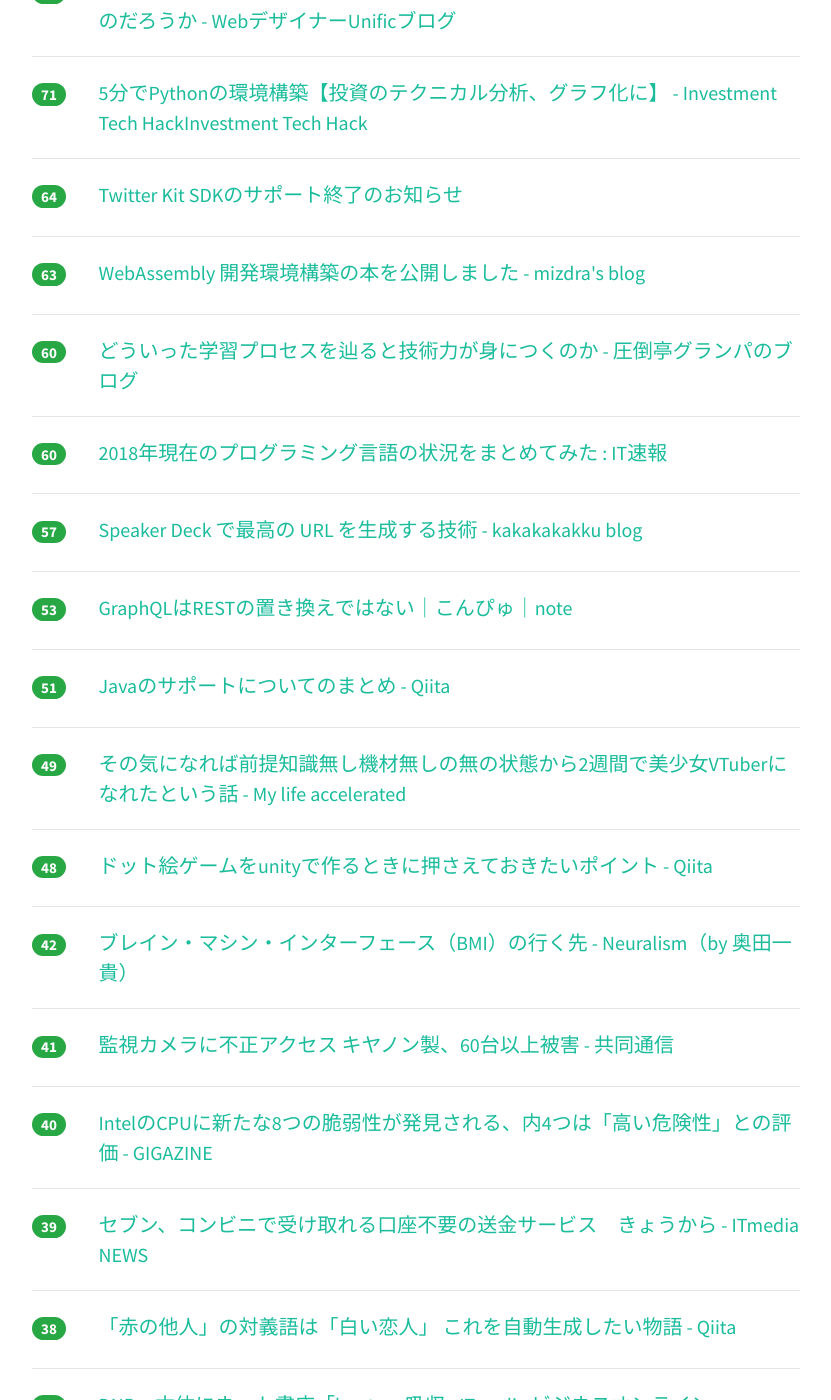
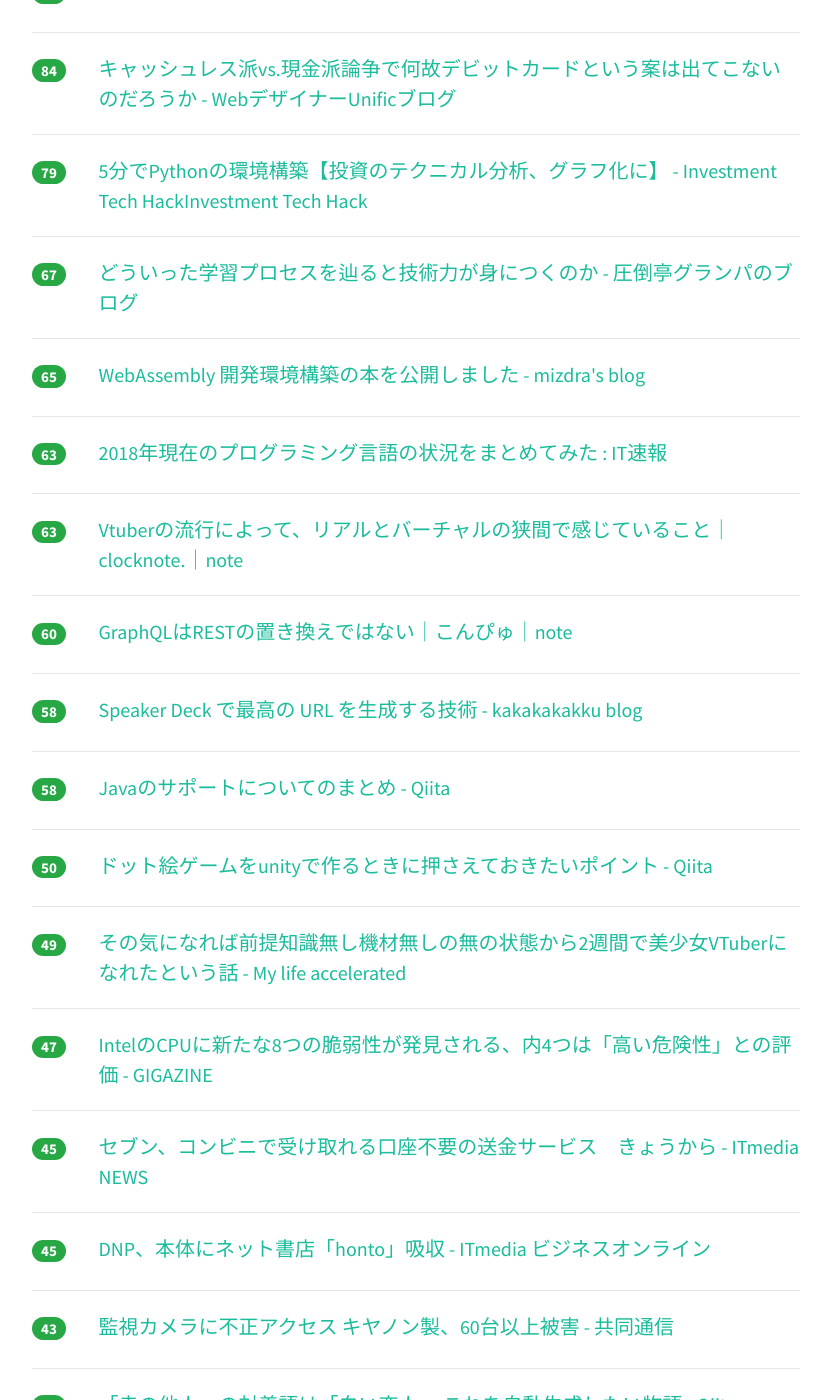
Before and after one commit to yatta47/hatena-matome-site, a Jekyll site: the page built from _posts/2018-05-07-hatena.md, in a window 1280 px wide and 1400 px high, scrolled down 1366 px. Shown: the whole window, without its empty margins (224-1055 px from the left). Built offline with Jekyll 4.4.1, drawn with Linux system fonts in a browser that asks for light colours; nearby versions of some CDN libraries; some of the changed text lies outside the part shown.

Commit message:
Updated 2018-05-07

```diff
--- a/_posts/2018-05-07-hatena.md
+++ b/_posts/2018-05-07-hatena.md
@@ -1,39 +1,44 @@
 ---
 layout: post
 title:  "2018-05-07 はてぶIT"
-date:   2018-05-07 20:01:05
+date:   2018-05-07 21:02:01
 tags: [it-hotentry]
 ---
-58 件のデータあり
+60 件のデータあり
 
 <hr><div class="row">
-<div class="col-1"><span class="badge badge-pill badge-success h2">417</span></div>
+<div class="col-1"><span class="badge badge-pill badge-success h2">482</span></div>
 <div class="col-11"><a href='http://www.ketancho.net/entry/2018/05/07/080000' target='_blank'>AWSを学ぶために最初に構築するアーキテクチャパターン５選 - log4ketancho</a></div>
 </div>
 <hr>
 <div class="row">
-<div class="col-1"><span class="badge badge-pill badge-success h2">382</span></div>
+<div class="col-1"><span class="badge badge-pill badge-success h2">404</span></div>
+<div class="col-11"><a href='http://kawango.hatenablog.com/entry/2018/05/07/172522' target='_blank'>山本一郎という問題。ついでにピクシブの件。 - 続・はてなポイント３万を使い切るまで死なない日記</a></div>
+</div>
+<hr>
+<div class="row">
+<div class="col-1"><span class="badge badge-pill badge-success h2">402</span></div>
 <div class="col-11"><a href='http://nippondanji.blogspot.com/2018/05/mysql-80.html' target='_blank'>漢(オトコ)のコンピュータ道: MySQL 8.0登場！立ち止まることを知らない進化はこれからも続く。</a></div>
 </div>
 <hr>
 <div class="row">
-<div class="col-1"><span class="badge badge-pill badge-success h2">273</span></div>
+<div class="col-1"><span class="badge badge-pill badge-success h2">276</span></div>
 <div class="col-11"><a href='https://www.publickey1.jp/blog/18/gvisorgoogle.html' target='_blank'>コンテナの軽量さと、より安全な分離を実現する「gVisor」、Googleがオープンソースで公開 － Publickey</a></div>
 </div>
 <hr>
 <div class="row">
-<div class="col-1"><span class="badge badge-pill badge-success h2">261</span></div>
-<div class="col-11"><a href='http://kawango.hatenablog.com/entry/2018/05/07/172522' target='_blank'>山本一郎という問題。ついでにピクシブの件。 - 続・はてなポイント３万を使い切るまで死なない日記</a></div>
-</div>
-<hr>
-<div class="row">
-<div class="col-1"><span class="badge badge-pill badge-success h2">245</span></div>
+<div class="col-1"><span class="badge badge-pill badge-success h2">249</span></div>
 <div class="col-11"><a href='https://iphone-mania.jp/news-211347/' target='_blank'>【動画】iPadのマルチタスク機能を使いこなすための25のテクニック - iPhone Mania</a></div>
 </div>
 <hr>
 <div class="row">
-<div class="col-1"><span class="badge badge-pill badge-success h2">209</span></div>
+<div class="col-1"><span class="badge badge-pill badge-success h2">231</span></div>
 <div class="col-11"><a href='https://king.mineo.jp/magazines/special/844' target='_blank'>通信の最適化に関する事前の情報公開未実施のお詫びについて | スタッフブログ | マイネ王</a></div>
+</div>
+<hr>
+<div class="row">
+<div class="col-1"><span class="badge badge-pill badge-success h2">169</span></div>
+<div class="col-11"><a href='https://note.mu/mask303/n/n6e70732101df' target='_blank'>東京地下鉄立体路線図をARでつくってみた｜川島優志｜note</a></div>
 </div>
 <hr>
 <div class="row">
@@ -42,63 +47,68 @@ tags: [it-hotentry]
 </div>
 <hr>
 <div class="row">
-<div class="col-1"><span class="badge badge-pill badge-success h2">143</span></div>
-<div class="col-11"><a href='https://note.mu/mask303/n/n6e70732101df' target='_blank'>東京地下鉄立体路線図をARでつくってみた｜川島優志｜note</a></div>
-</div>
-<hr>
-<div class="row">
-<div class="col-1"><span class="badge badge-pill badge-success h2">124</span></div>
+<div class="col-1"><span class="badge badge-pill badge-success h2">125</span></div>
 <div class="col-11"><a href='https://togetter.com/li/1224881' target='_blank'>意味深なアタッシュケース持ってたら警察に声をかけられた話「プラレール持ってたら職質される時代」「凄く中が工夫されてる」 - Togetter</a></div>
 </div>
 <hr>
 <div class="row">
-<div class="col-1"><span class="badge badge-pill badge-success h2">115</span></div>
+<div class="col-1"><span class="badge badge-pill badge-success h2">117</span></div>
 <div class="col-11"><a href='http://kyoko-np.net/2018050701.html' target='_blank'>「文字入力の革命」　ボタン１つのキーボード発表</a></div>
 </div>
 <hr>
 <div class="row">
-<div class="col-1"><span class="badge badge-pill badge-success h2">81</span></div>
+<div class="col-1"><span class="badge badge-pill badge-success h2">87</span></div>
+<div class="col-11"><a href='https://blog.twitter.com/developer/ja_jp/topics/community/2018/TKSDK_tr.html' target='_blank'>Twitter Kit SDKのサポート終了のお知らせ</a></div>
+</div>
+<hr>
+<div class="row">
+<div class="col-1"><span class="badge badge-pill badge-success h2">84</span></div>
 <div class="col-11"><a href='http://uni-fic.com/entry/cashless-vs-cash' target='_blank'>キャッシュレス派vs.現金派論争で何故デビットカードという案は出てこないのだろうか - WebデザイナーUnificブログ</a></div>
 </div>
 <hr>
 <div class="row">
-<div class="col-1"><span class="badge badge-pill badge-success h2">71</span></div>
+<div class="col-1"><span class="badge badge-pill badge-success h2">79</span></div>
 <div class="col-11"><a href='https://investment.abbamboo.com/trading-tools/how-to-build-python-in-5minutes/' target='_blank'>5分でPythonの環境構築【投資のテクニカル分析、グラフ化に】 - Investment Tech HackInvestment Tech Hack</a></div>
 </div>
 <hr>
 <div class="row">
-<div class="col-1"><span class="badge badge-pill badge-success h2">64</span></div>
-<div class="col-11"><a href='https://blog.twitter.com/developer/ja_jp/topics/community/2018/TKSDK_tr.html' target='_blank'>Twitter Kit SDKのサポート終了のお知らせ</a></div>
+<div class="col-1"><span class="badge badge-pill badge-success h2">67</span></div>
+<div class="col-11"><a href='http://at-grandpa.hatenablog.jp/entry/2018/05/06/105919' target='_blank'>どういった学習プロセスを辿ると技術力が身につくのか - 圧倒亭グランパのブログ</a></div>
+</div>
+<hr>
+<div class="row">
+<div class="col-1"><span class="badge badge-pill badge-success h2">65</span></div>
+<div class="col-11"><a href='http://www.mizdra.net/entry/2018/05/07/080000' target='_blank'>WebAssembly 開発環境構築の本を公開しました - mizdra's blog</a></div>
 </div>
 <hr>
 <div class="row">
 <div class="col-1"><span class="badge badge-pill badge-success h2">63</span></div>
-<div class="col-11"><a href='http://www.mizdra.net/entry/2018/05/07/080000' target='_blank'>WebAssembly 開発環境構築の本を公開しました - mizdra's blog</a></div>
+<div class="col-11"><a href='http://blog.livedoor.jp/itsoku/archives/53444503.html' target='_blank'>2018年現在のプログラミング言語の状況をまとめてみた : IT速報</a></div>
+</div>
+<hr>
+<div class="row">
+<div class="col-1"><span class="badge badge-pill badge-success h2">63</span></div>
+<div class="col-11"><a href='https://note.mu/clocknote/n/na06b1ac69dd4' target='_blank'>Vtuberの流行によって、リアルとバーチャルの狭間で感じていること｜clocknote.｜note</a></div>
 </div>
 <hr>
 <div class="row">
 <div class="col-1"><span class="badge badge-pill badge-success h2">60</span></div>
-<div class="col-11"><a href='http://at-grandpa.hatenablog.jp/entry/2018/05/06/105919' target='_blank'>どういった学習プロセスを辿ると技術力が身につくのか - 圧倒亭グランパのブログ</a></div>
+<div class="col-11"><a href='https://note.mu/konpyu/n/nc4fd122644a1' target='_blank'>GraphQLはRESTの置き換えではない｜こんぴゅ｜note</a></div>
 </div>
 <hr>
 <div class="row">
-<div class="col-1"><span class="badge badge-pill badge-success h2">60</span></div>
-<div class="col-11"><a href='http://blog.livedoor.jp/itsoku/archives/53444503.html' target='_blank'>2018年現在のプログラミング言語の状況をまとめてみた : IT速報</a></div>
-</div>
-<hr>
-<div class="row">
-<div class="col-1"><span class="badge badge-pill badge-success h2">57</span></div>
+<div class="col-1"><span class="badge badge-pill badge-success h2">58</span></div>
 <div class="col-11"><a href='http://kakakakakku.hatenablog.com/entry/2018/05/07/003042' target='_blank'>Speaker Deck で最高の URL を生成する技術 - kakakakakku blog</a></div>
 </div>
 <hr>
 <div class="row">
-<div class="col-1"><span class="badge badge-pill badge-success h2">53</span></div>
-<div class="col-11"><a href='https://note.mu/konpyu/n/nc4fd122644a1' target='_blank'>GraphQLはRESTの置き換えではない｜こんぴゅ｜note</a></div>
+<div class="col-1"><span class="badge badge-pill badge-success h2">58</span></div>
+<div class="col-11"><a href='https://qiita.com/nowokay/items/edb5c5df4dbfc4a99ffb' target='_blank'>Javaのサポートについてのまとめ - Qiita</a></div>
 </div>
 <hr>
 <div class="row">
-<div class="col-1"><span class="badge badge-pill badge-success h2">51</span></div>
-<div class="col-11"><a href='https://qiita.com/nowokay/items/edb5c5df4dbfc4a99ffb' target='_blank'>Javaのサポートについてのまとめ - Qiita</a></div>
+<div class="col-1"><span class="badge badge-pill badge-success h2">50</span></div>
+<div class="col-11"><a href='https://qiita.com/pixelflag/items/ad817bdd64931e084a46' target='_blank'>ドット絵ゲームをunityで作るときに押さえておきたいポイント - Qiita</a></div>
 </div>
 <hr>
 <div class="row">
@@ -107,8 +117,28 @@ tags: [it-hotentry]
 </div>
 <hr>
 <div class="row">
-<div class="col-1"><span class="badge badge-pill badge-success h2">48</span></div>
-<div class="col-11"><a href='https://qiita.com/pixelflag/items/ad817bdd64931e084a46' target='_blank'>ドット絵ゲームをunityで作るときに押さえておきたいポイント - Qiita</a></div>
+<div class="col-1"><span class="badge badge-pill badge-success h2">47</span></div>
+<div class="col-11"><a href='https://gigazine.net/news/20180507-intel-cpus-new-vulnerabilities-found/' target='_blank'>IntelのCPUに新たな8つの脆弱性が発見される、内4つは「高い危険性」との評価 - GIGAZINE</a></div>
+</div>
+<hr>
+<div class="row">
+<div class="col-1"><span class="badge badge-pill badge-success h2">45</span></div>
+<div class="col-11"><a href='http://www.itmedia.co.jp/news/articles/1805/07/news056.html' target='_blank'>セブン、コンビニで受け取れる口座不要の送金サービス　きょうから - ITmedia NEWS</a></div>
+</div>
+<hr>
+<div class="row">
+<div class="col-1"><span class="badge badge-pill badge-success h2">45</span></div>
+<div class="col-11"><a href='http://www.itmedia.co.jp/business/articles/1805/07/news069.html' target='_blank'>DNP、本体にネット書店「honto」吸収 - ITmedia ビジネスオンライン</a></div>
+</div>
+<hr>
+<div class="row">
+<div class="col-1"><span class="badge badge-pill badge-success h2">43</span></div>
+<div class="col-11"><a href='https://this.kiji.is/365958155265655905' target='_blank'>監視カメラに不正アクセス キヤノン製、60台以上被害 - 共同通信</a></div>
+</div>
+<hr>
+<div class="row">
+<div class="col-1"><span class="badge badge-pill badge-success h2">43</span></div>
+<div class="col-11"><a href='https://qiita.com/youwht/items/f21325ff62603e8664e6' target='_blank'>「赤の他人」の対義語は「白い恋人」 これを自動生成したい物語 - Qiita</a></div>
 </div>
 <hr>
 <div class="row">
@@ -117,32 +147,17 @@ tags: [it-hotentry]
 </div>
 <hr>
 <div class="row">
-<div class="col-1"><span class="badge badge-pill badge-success h2">41</span></div>
-<div class="col-11"><a href='https://this.kiji.is/365958155265655905' target='_blank'>監視カメラに不正アクセス キヤノン製、60台以上被害 - 共同通信</a></div>
+<div class="col-1"><span class="badge badge-pill badge-success h2">40</span></div>
+<div class="col-11"><a href='https://king.mineo.jp/magazines/special/845' target='_blank'>通信の最適化の実施内容について | スタッフブログ | マイネ王</a></div>
 </div>
 <hr>
 <div class="row">
-<div class="col-1"><span class="badge badge-pill badge-success h2">40</span></div>
-<div class="col-11"><a href='https://gigazine.net/news/20180507-intel-cpus-new-vulnerabilities-found/' target='_blank'>IntelのCPUに新たな8つの脆弱性が発見される、内4つは「高い危険性」との評価 - GIGAZINE</a></div>
+<div class="col-1"><span class="badge badge-pill badge-success h2">36</span></div>
+<div class="col-11"><a href='http://katsumakazuyo.hatenablog.com/entry/2018/05/07/152123' target='_blank'>紙の本よりKindleが楽なのは、iOSの読み上げ機能が好きだからです - 勝間和代が徹底的にマニアックな話をアップするブログ</a></div>
 </div>
 <hr>
 <div class="row">
-<div class="col-1"><span class="badge badge-pill badge-success h2">39</span></div>
-<div class="col-11"><a href='http://www.itmedia.co.jp/news/articles/1805/07/news056.html' target='_blank'>セブン、コンビニで受け取れる口座不要の送金サービス　きょうから - ITmedia NEWS</a></div>
-</div>
-<hr>
-<div class="row">
-<div class="col-1"><span class="badge badge-pill badge-success h2">38</span></div>
-<div class="col-11"><a href='https://qiita.com/youwht/items/f21325ff62603e8664e6' target='_blank'>「赤の他人」の対義語は「白い恋人」 これを自動生成したい物語 - Qiita</a></div>
-</div>
-<hr>
-<div class="row">
-<div class="col-1"><span class="badge badge-pill badge-success h2">37</span></div>
-<div class="col-11"><a href='http://www.itmedia.co.jp/business/articles/1805/07/news069.html' target='_blank'>DNP、本体にネット書店「honto」吸収 - ITmedia ビジネスオンライン</a></div>
-</div>
-<hr>
-<div class="row">
-<div class="col-1"><span class="badge badge-pill badge-success h2">34</span></div>
+<div class="col-1"><span class="badge badge-pill badge-success h2">35</span></div>
 <div class="col-11"><a href='https://gigazine.net/news/20180507-china-brain-scan-system/' target='_blank'>労働者の脳波をスキャンして管理する「感情監視システム」が中国で開発されて実際に現場へ投入されている - GIGAZINE</a></div>
 </div>
 <hr>
@@ -157,18 +172,18 @@ tags: [it-hotentry]
 </div>
 <hr>
 <div class="row">
-<div class="col-1"><span class="badge badge-pill badge-success h2">30</span></div>
+<div class="col-1"><span class="badge badge-pill badge-success h2">31</span></div>
 <div class="col-11"><a href='http://tech.nikkeibp.co.jp/atcl/nxt/column/18/00148/042600012/' target='_blank'>2020年代、IT業界の人月商売が続く最悪シナリオの現実味 | 日経 xTECH（クロステック）</a></div>
 </div>
 <hr>
 <div class="row">
-<div class="col-1"><span class="badge badge-pill badge-success h2">29</span></div>
+<div class="col-1"><span class="badge badge-pill badge-success h2">30</span></div>
 <div class="col-11"><a href='https://anond.hatelabo.jp/20180507104827' target='_blank'>VTuber関係のアプリ＆サービスまとめ</a></div>
 </div>
 <hr>
 <div class="row">
-<div class="col-1"><span class="badge badge-pill badge-success h2">27</span></div>
-<div class="col-11"><a href='http://katsumakazuyo.hatenablog.com/entry/2018/05/07/152123' target='_blank'>紙の本よりKindleが楽なのは、iOSの読み上げ機能が好きだからです - 勝間和代が徹底的にマニアックな話をアップするブログ</a></div>
+<div class="col-1"><span class="badge badge-pill badge-success h2">28</span></div>
+<div class="col-11"><a href='http://photoshopvip.net/108665' target='_blank'>これがしたかった！Illustratorの使い方を学ぶすごいチュートリアル40個まとめ 2018年5月度 - PhotoshopVIP</a></div>
 </div>
 <hr>
 <div class="row">
@@ -178,7 +193,17 @@ tags: [it-hotentry]
 <hr>
 <div class="row">
 <div class="col-1"><span class="badge badge-pill badge-success h2">25</span></div>
+<div class="col-11"><a href='https://internet.watch.impress.co.jp/docs/column/shimizu/1119606.html' target='_blank'>ついに日本法人を設立したSynology　ファンの隙間にミリ単位でこだわる社長が進める日本での戦略は？【イニシャルB】 - INTERNET Watch</a></div>
+</div>
+<hr>
+<div class="row">
+<div class="col-1"><span class="badge badge-pill badge-success h2">25</span></div>
 <div class="col-11"><a href='https://www.publickey1.jp/blog/18/qastack_overflow_for_teams10.html' target='_blank'>チーム専用のプライベートなQ＆Aサイトが作れる「Stack Overflow for Teams」提供開始。月額10ドルから － Publickey</a></div>
+</div>
+<hr>
+<div class="row">
+<div class="col-1"><span class="badge badge-pill badge-success h2">24</span></div>
+<div class="col-11"><a href='http://www.ikashiya.com/entry/ryouri-torikata' target='_blank'>クリップオンストロボ1灯の料理写真の撮り方・ライティング【ソフトボックス・アンブレラなし】 - 生かし屋さん。</a></div>
 </div>
 <hr>
 <div class="row">
@@ -187,8 +212,8 @@ tags: [it-hotentry]
 </div>
 <hr>
 <div class="row">
-<div class="col-1"><span class="badge badge-pill badge-success h2">24</span></div>
-<div class="col-11"><a href='https://king.mineo.jp/magazines/special/845' target='_blank'>通信の最適化の実施内容について | スタッフブログ | マイネ王</a></div>
+<div class="col-1"><span class="badge badge-pill badge-success h2">23</span></div>
+<div class="col-11"><a href='http://thebridge.jp/2018/05/instagram-payments-pickupnews' target='_blank'>インスタでレストラン予約して決済まで可能にーー「インスタペイメント」のテスト開始とインパクト - THE BRIDGE（ザ・ブリッジ）</a></div>
 </div>
 <hr>
 <div class="row">
@@ -198,27 +223,12 @@ tags: [it-hotentry]
 <hr>
 <div class="row">
 <div class="col-1"><span class="badge badge-pill badge-success h2">23</span></div>
-<div class="col-11"><a href='http://www.ikashiya.com/entry/ryouri-torikata' target='_blank'>クリップオンストロボ1灯の料理写真の撮り方・ライティング【ソフトボックス・アンブレラなし】 - 生かし屋さん。</a></div>
-</div>
-<hr>
-<div class="row">
-<div class="col-1"><span class="badge badge-pill badge-success h2">23</span></div>
 <div class="col-11"><a href='https://www.suzukikenichi.com/blog/live-google-webmasters-hangout-with-john-mueller-and-aleyda-solis/' target='_blank'>Googleのジョン・ミューラーにSEOに関する疑問を何でも質問してみた #BrightonSEO | 海外SEO情報ブログ</a></div>
 </div>
 <hr>
 <div class="row">
 <div class="col-1"><span class="badge badge-pill badge-success h2">23</span></div>
-<div class="col-11"><a href='https://internet.watch.impress.co.jp/docs/column/shimizu/1119606.html' target='_blank'>ついに日本法人を設立したSynology　ファンの隙間にミリ単位でこだわる社長が進める日本での戦略は？【イニシャルB】 - INTERNET Watch</a></div>
-</div>
-<hr>
-<div class="row">
-<div class="col-1"><span class="badge badge-pill badge-success h2">23</span></div>
-<div class="col-11"><a href='http://photoshopvip.net/108665' target='_blank'>これがしたかった！Illustratorの使い方を学ぶすごいチュートリアル40個まとめ 2018年5月度 - PhotoshopVIP</a></div>
-</div>
-<hr>
-<div class="row">
-<div class="col-1"><span class="badge badge-pill badge-success h2">22</span></div>
-<div class="col-11"><a href='http://thebridge.jp/2018/05/instagram-payments-pickupnews' target='_blank'>インスタでレストラン予約して決済まで可能にーー「インスタペイメント」のテスト開始とインパクト - THE BRIDGE（ザ・ブリッジ）</a></div>
+<div class="col-11"><a href='https://book.mynavi.jp/nddb/' target='_blank'>『ノンデザイナーズ・デザインブック』20周年記念 | マイナビブックス</a></div>
 </div>
 <hr>
 <div class="row">
@@ -227,17 +237,12 @@ tags: [it-hotentry]
 </div>
 <hr>
 <div class="row">
-<div class="col-1"><span class="badge badge-pill badge-success h2">20</span></div>
-<div class="col-11"><a href='https://book.mynavi.jp/nddb/' target='_blank'>『ノンデザイナーズ・デザインブック』20周年記念 | マイナビブックス</a></div>
-</div>
-<hr>
-<div class="row">
 <div class="col-1"><span class="badge badge-pill badge-success h2">19</span></div>
 <div class="col-11"><a href='http://jp.techcrunch.com/2018/05/05/2018-05-04-google-kubeflow-machine-learning-for-kubernetes-begins-to-take-shape/' target='_blank'>Kubernetesのための機械学習ツールKubeflowが発表から4か月で最初のバージョンをリリース | TechCrunch Japan</a></div>
 </div>
 <hr>
 <div class="row">
-<div class="col-1"><span class="badge badge-pill badge-success h2">17</span></div>
+<div class="col-1"><span class="badge badge-pill badge-success h2">18</span></div>
 <div class="col-11"><a href='http://hatenacorp.jp/press/release/entry/2018/05/07/150000' target='_blank'>はてなと集英社がマンガアプリを共同開発。「ジャンプルーキー！」で次世代の才能発掘を目指す - プレスリリース - 株式会社はてな</a></div>
 </div>
 <hr>
@@ -252,6 +257,11 @@ tags: [it-hotentry]
 </div>
 <hr>
 <div class="row">
+<div class="col-1"><span class="badge badge-pill badge-success h2">16</span></div>
+<div class="col-11"><a href='http://b.hatena.ne.jp/entry/s/www.buzzfeed.com/jp/krishrach/comicsgate-1' target='_blank'>はてなブックマーク - アメコミ界で広がる嫌がらせ「コミックスゲート」 コミックの多様化を攻撃</a></div>
+</div>
+<hr>
+<div class="row">
 <div class="col-1"><span class="badge badge-pill badge-success h2">15</span></div>
 <div class="col-11"><a href='https://note.mu/shu223/n/n341b75fc77ae' target='_blank'>ProcessingのコードをSwiftで写経する - その1: Solar System｜shu223｜note</a></div>
 </div>
@@ -262,13 +272,13 @@ tags: [it-hotentry]
 </div>
 <hr>
 <div class="row">
-<div class="col-1"><span class="badge badge-pill badge-success h2">14</span></div>
-<div class="col-11"><a href='http://shimajiro-mobiler.net/2018/05/06/post54075/' target='_blank'>「新宿区自転車シェアリング」の全48ポートを65円で訪問してみた</a></div>
+<div class="col-1"><span class="badge badge-pill badge-success h2">15</span></div>
+<div class="col-11"><a href='https://anond.hatelabo.jp/20180507111603' target='_blank'>かわいいだけのVTuber</a></div>
 </div>
 <hr>
 <div class="row">
 <div class="col-1"><span class="badge badge-pill badge-success h2">14</span></div>
-<div class="col-11"><a href='https://anond.hatelabo.jp/20180507111603' target='_blank'>かわいいだけのVTuber</a></div>
+<div class="col-11"><a href='http://shimajiro-mobiler.net/2018/05/06/post54075/' target='_blank'>「新宿区自転車シェアリング」の全48ポートを65円で訪問してみた</a></div>
 </div>
 <hr>
 <div class="row">
@@ -278,7 +288,12 @@ tags: [it-hotentry]
 <hr>
 <div class="row">
 <div class="col-1"><span class="badge badge-pill badge-success h2">13</span></div>
-<div class="col-11"><a href='http://b.hatena.ne.jp/entry/s/www.buzzfeed.com/jp/krishrach/comicsgate-1' target='_blank'>はてなブックマーク - アメコミ界で広がる嫌がらせ「コミックスゲート」 コミックの多様化を攻撃</a></div>
+<div class="col-11"><a href='http://www.youtube.com/watch?v=DJfg39WkMvE' target='_blank'>Blend W</a></div>
+</div>
+<hr>
+<div class="row">
+<div class="col-1"><span class="badge badge-pill badge-success h2">12</span></div>
+<div class="col-11"><a href='http://twitter.com/jeonjung_tanaka/status/620208407383912448' target='_blank'>Toshihisa Tanakaさんのツイート: "そもそも、画像のピクセル数がJPEG制定時のそれを大幅に上回ったわけです。10万画素だろうが、1000万画素だろうが、圧縮の単位は8×8画素なんすよ。少しくらい</a></div>
 </div>
 <hr>
 <div class="row">
@@ -288,11 +303,6 @@ tags: [it-hotentry]
 <hr>
 <div class="row">
 <div class="col-1"><span class="badge badge-pill badge-success h2">12</span></div>
-<div class="col-11"><a href='http://www.youtube.com/watch?v=DJfg39WkMvE' target='_blank'>Blend W</a></div>
+<div class="col-11"><a href='https://anond.hatelabo.jp/20180507174119' target='_blank'>爆破予告や殺害予告が犯罪なら</a></div>
 </div>
 <hr>
-<div class="row">
-<div class="col-1"><span class="badge badge-pill badge-success h2">11</span></div>
-<div class="col-11"><a href='http://twitter.com/jeonjung_tanaka/status/620208407383912448' target='_blank'>Toshihisa Tanakaさんのツイート: "そもそも、画像のピクセル数がJPEG制定時のそれを大幅に上回ったわけです。10万画素だろうが、1000万画素だろうが、圧縮の単位は8×8画素なんすよ。少しくらい</a></div>
-</div>
-<hr>
```
